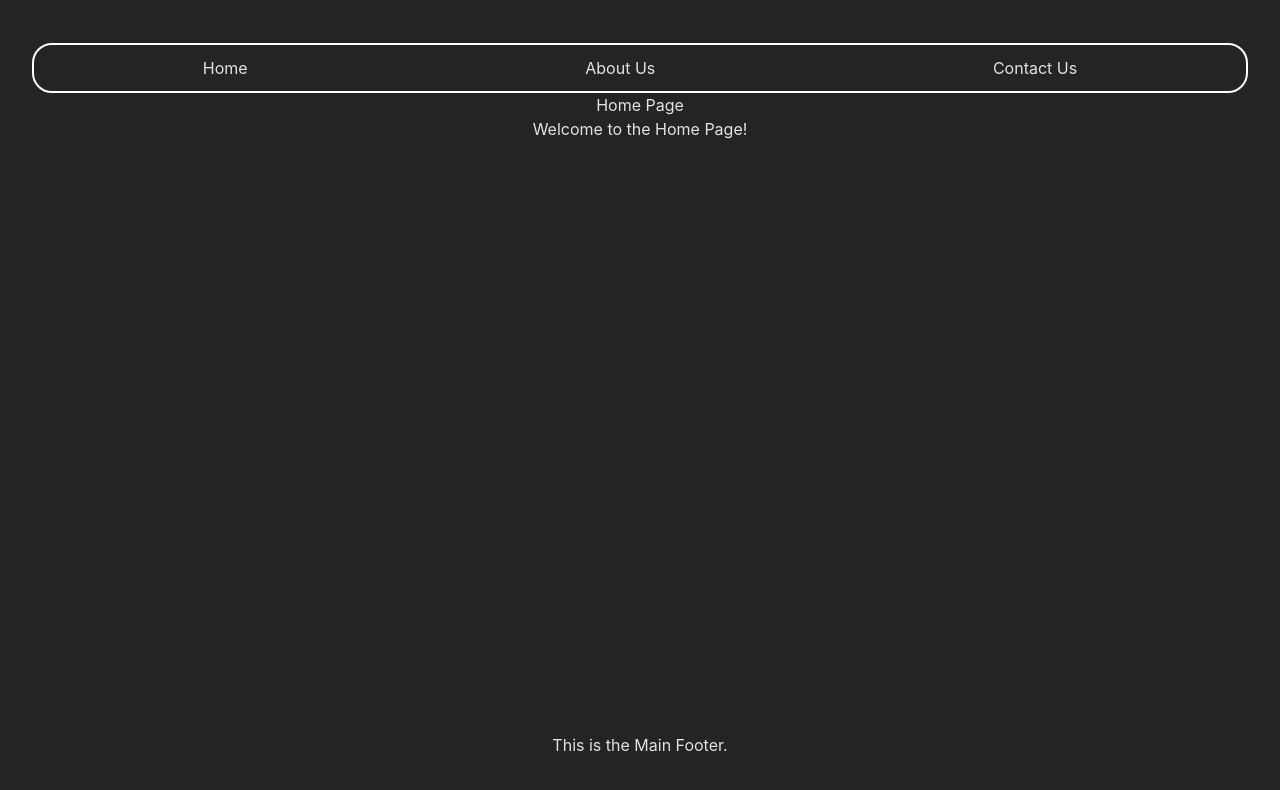
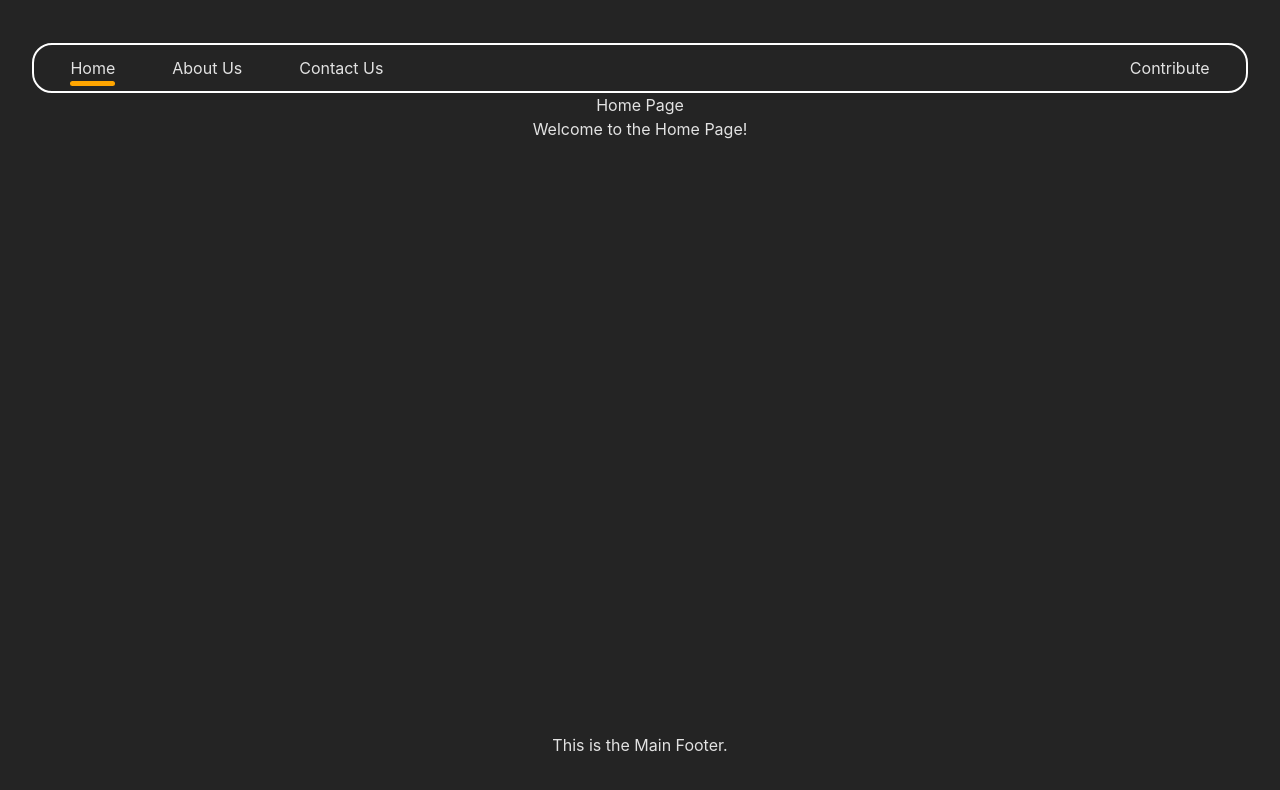
Before and after one commit to Subhranshu-Lenka/React-Resume-Builder, a React (Vite) app: page / in a window 1280 px wide. Shown: the top 790 px of the page. Built offline with nearby package versions, Linux system fonts and the light colour scheme.

Commit message:
styling the underline

```diff
--- a/src/components/Header/MainHeader.jsx
+++ b/src/components/Header/MainHeader.jsx
@@ -1,14 +1,25 @@
 import React from "react";
-import { Link } from "react-router-dom";
+import { Link, NavLink } from "react-router-dom";
 import "./mainHeader.css";
 function MainHeader() {
   return (
     <>
       <div className="custom-header">
+        <NavLink
+          to="/"
+          className={({ isActive }) => (isActive ? "nav-active" : "")}
+        >
+          Home
+        </NavLink>
 
-        <Link to="/">Home</Link>
-        <Link to="/about">About Us</Link>
+        <NavLink
+          to="/about"
+          className={({ isActive }) => (isActive ? "nav-active" : "")}
+        >
+          About Us
+        </NavLink>
         <Link to="/contact">Contact Us</Link>
+        <Link to="/contribute">Contribute</Link>
       </div>
     </>
   );
--- a/src/components/Header/mainHeader.css
+++ b/src/components/Header/mainHeader.css
@@ -1,8 +1,36 @@
 .custom-header {
   display: flex;
   align-items: center;
-  justify-content: space-around;
+  justify-content: flex-start;
+  gap: 5%;
+  padding: 0 3%;
   border: 2px solid white;
   min-height: 50px;
   border-radius: 20px;
+  /* font-size: 150px; */
 }
+
+.custom-header > :last-child {
+  margin-left: auto;
+}
+/*
+.nav-active{
+    text-decoration: underline 5px solid orange;
+    text-underline-offset: 5px;
+} */
+
+.nav-active {
+  position: relative;
+  display: inline-block;
+}
+
+.nav-active::after {
+  content: "";
+  position: absolute;
+  left: 0;
+  bottom: -6px;
+  width: 100%;
+  height: 5px;
+  background-color: orange;
+  border-radius: 4px;
+}
--- a/src/pages/Home/Home.jsx
+++ b/src/pages/Home/Home.jsx
@@ -1,4 +1,4 @@
-import React from 'react'
+import React from "react";
 
 function Home() {
   return (
@@ -6,7 +6,7 @@ function Home() {
       <h1>Home Page</h1>
       <p>Welcome to the Home Page!</p>
     </div>
-  )
+  );
 }
 
-export default Home
+export default Home;
```
